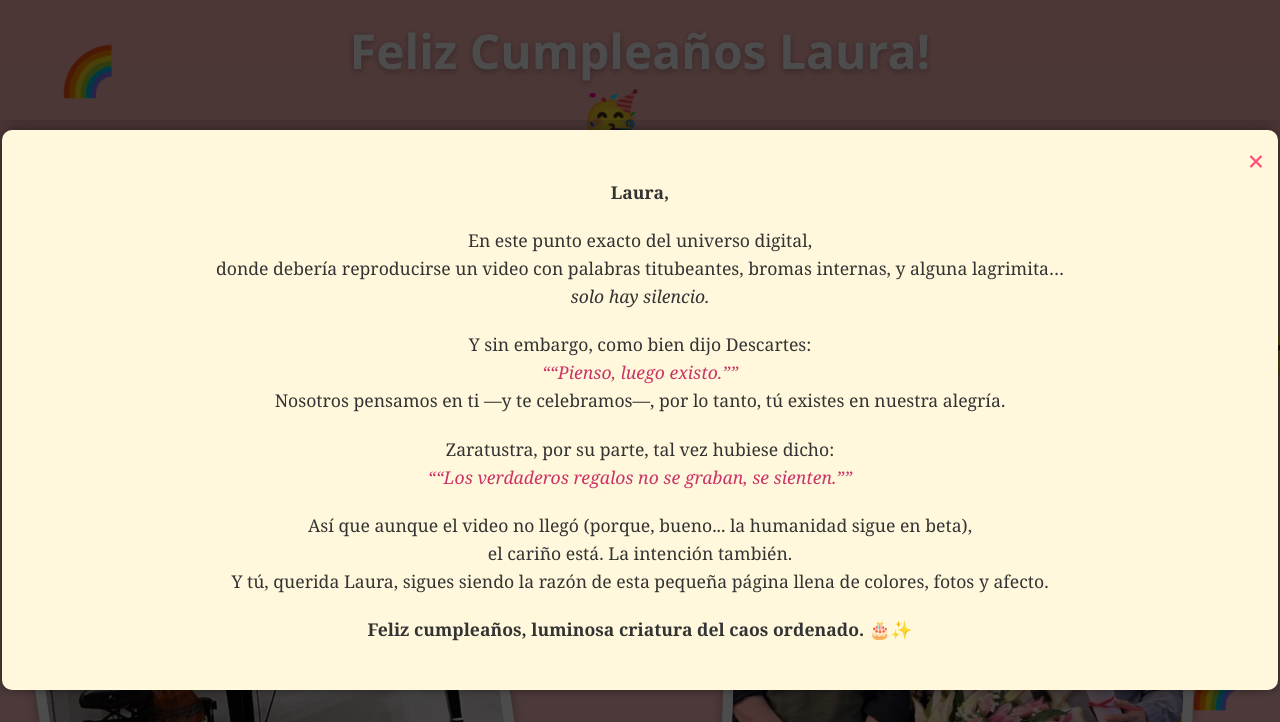
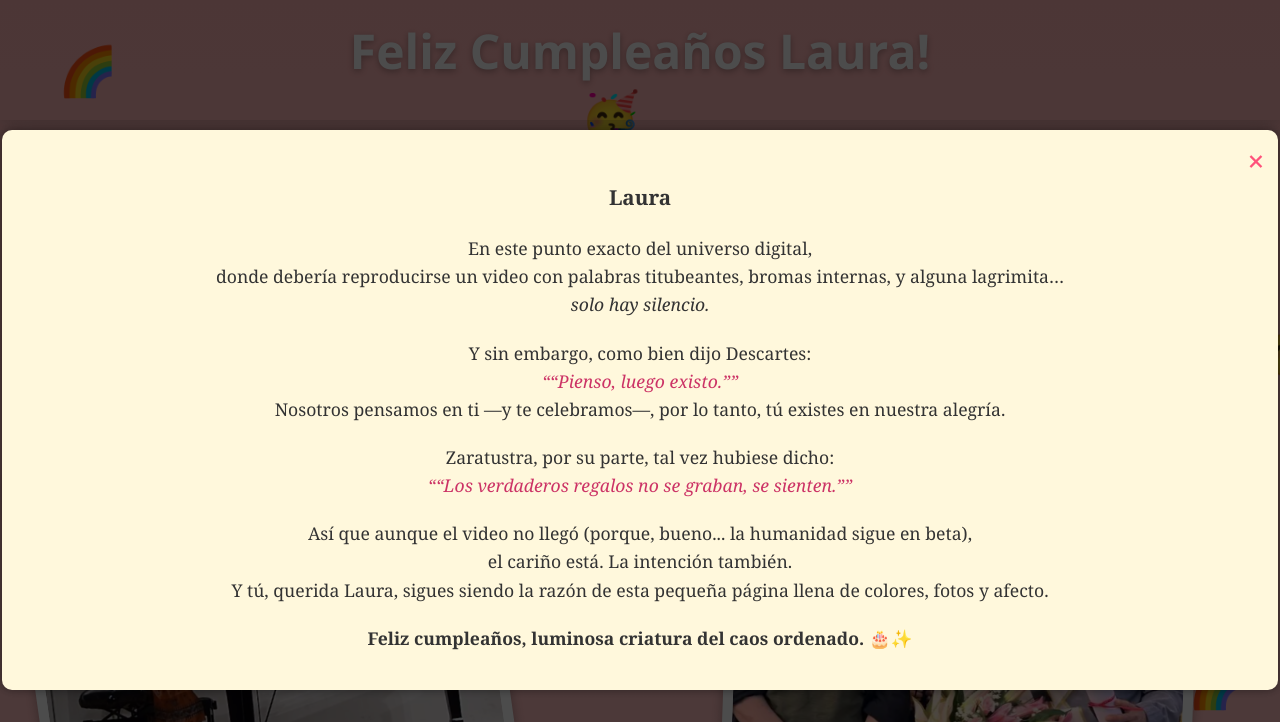
Before and after one commit to stebanjp23/Regalo-Para-Laura, a plain HTML site: page inicio.html in a window 1280 px wide. Shown: the top 722 px of the page. Drawn offline with Linux system fonts and the light colour scheme.

Commit message:
final final,no va más

```diff
--- a/inicio.html
+++ b/inicio.html
@@ -307,7 +307,7 @@
         <div class="modal-content mensaje-filosofico">
             <span class="close-btn" id="closeModalBtn">&times;</span>
             <div class="texto-filosofico">
-                <p><strong>Laura,</strong></p>
+                <h3><strong>Laura</strong></h3>
 
                 <p>
                     En este punto exacto del universo digital,<br />
```
